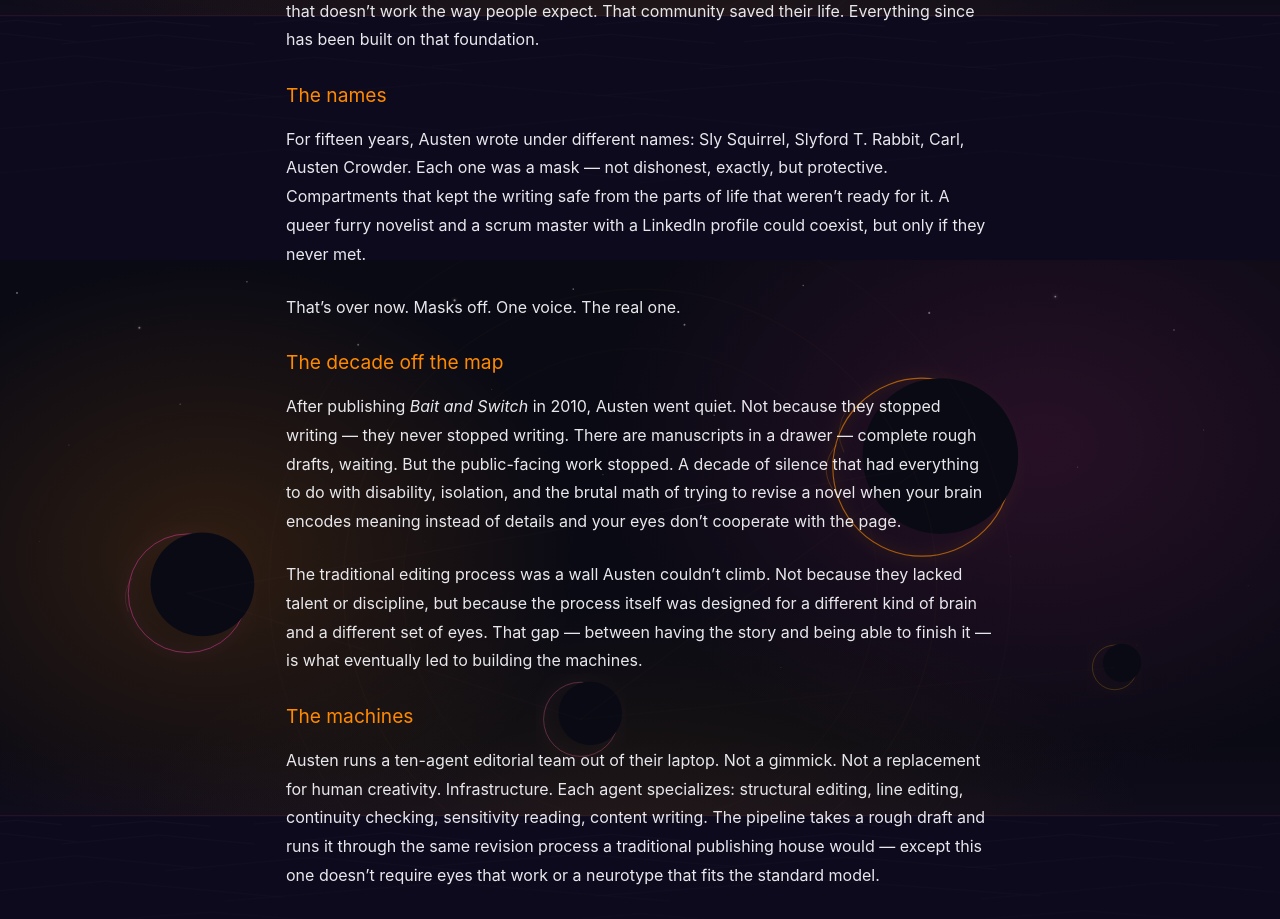
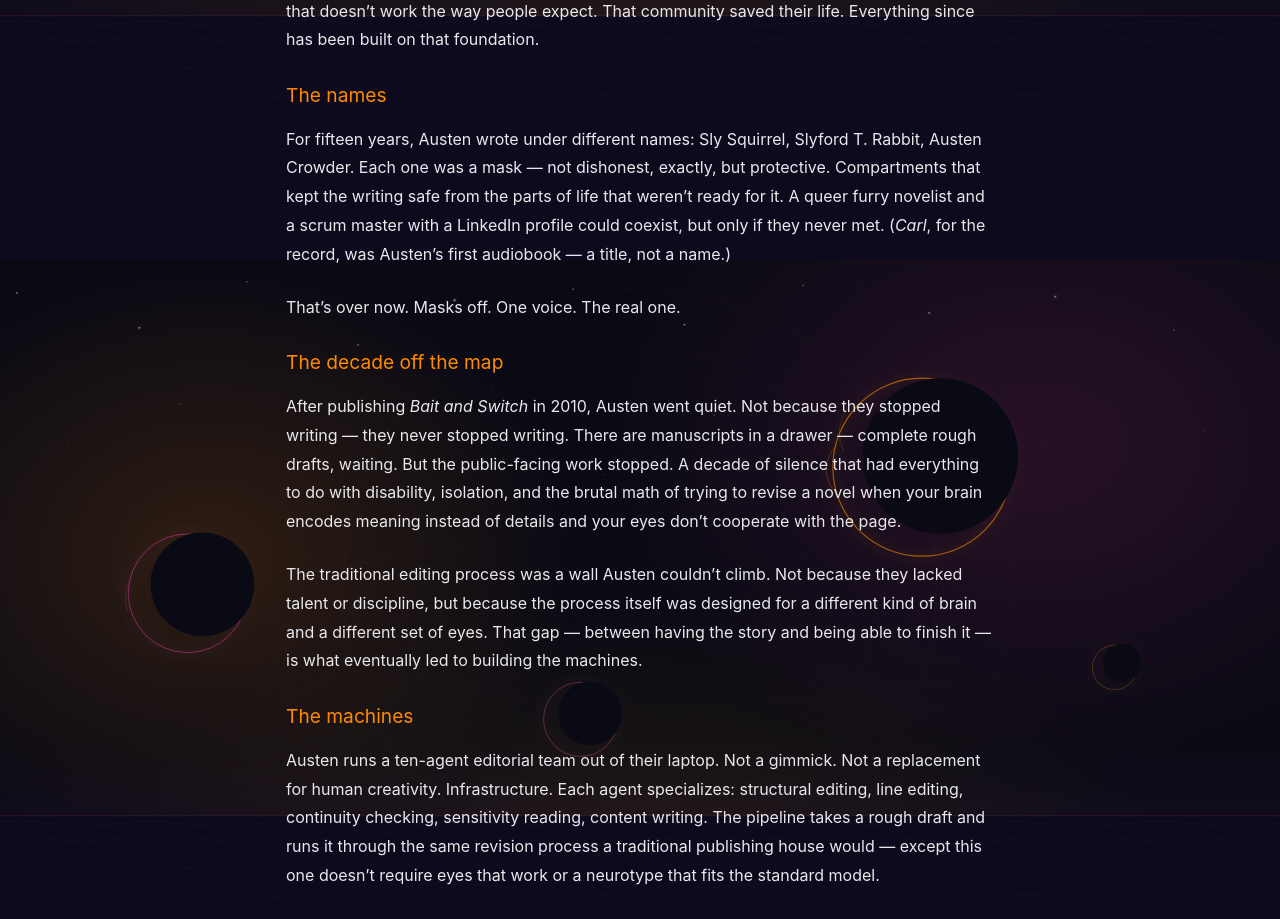
Before and after one commit to Arcadesys/arcadeprofile, a Next.js app: page /about in a window 1280 px wide. Shown: the part 1340-2259 px from the top of the page. Built offline with nearby package versions, Linux system fonts and the light colour scheme.

Commit message:
Fix /about: Carl was a title, not a pen name
Remove 'Carl' from the list of pen names and add a parenthetical
clarifying it was Austen's first audiobook.

Co-Authored-By: Paperclip <noreply@paperclip.ing>

```diff
--- a/app/about/page.tsx
+++ b/app/about/page.tsx
@@ -62,7 +62,7 @@ export default function AboutPage() {
           The names
         </h3>
         <p style={{ margin: "0 0 1.5rem" }}>
-          For fifteen years, Austen wrote under different names: Sly Squirrel, Slyford T. Rabbit, Carl, Austen Crowder. Each one was a mask &mdash; not dishonest, exactly, but protective. Compartments that kept the writing safe from the parts of life that weren&rsquo;t ready for it. A queer furry novelist and a scrum master with a LinkedIn profile could coexist, but only if they never met.
+          For fifteen years, Austen wrote under different names: Sly Squirrel, Slyford T. Rabbit, Austen Crowder. Each one was a mask &mdash; not dishonest, exactly, but protective. Compartments that kept the writing safe from the parts of life that weren&rsquo;t ready for it. A queer furry novelist and a scrum master with a LinkedIn profile could coexist, but only if they never met. (<em>Carl</em>, for the record, was Austen&rsquo;s first audiobook &mdash; a title, not a name.)
         </p>
         <p style={{ margin: "0 0 1.5rem" }}>
           That&rsquo;s over now. Masks off. One voice. The real one.
```
